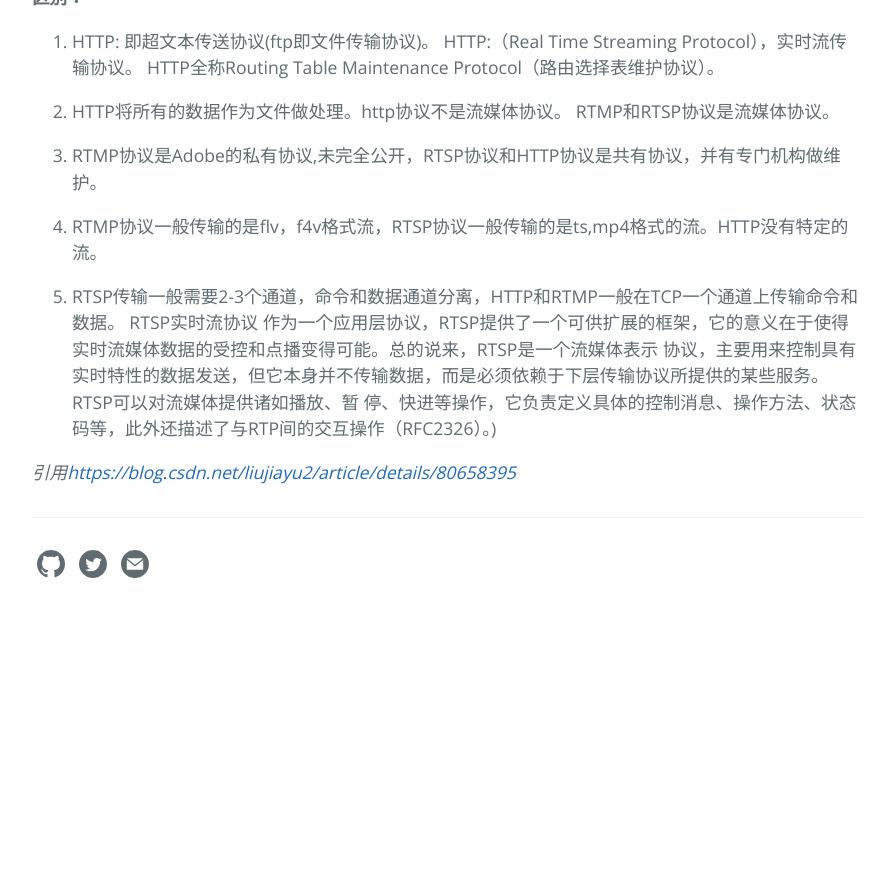
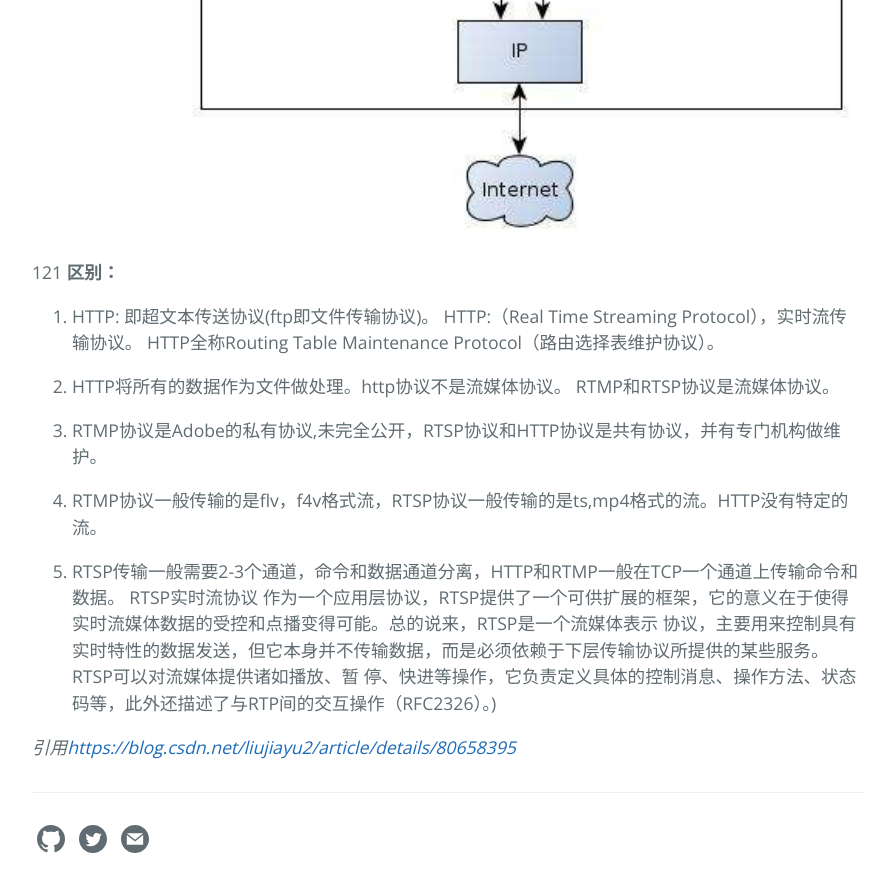
Before and after one commit to jinweizhiyuan/jinweizhiyuan.github.io, a Jekyll site: the page built from _posts/2019-05-09-RtmpRtspHttpDiff.markdown, in a window 1280 px wide and 900 px high, scrolled down 1477 px. Shown: the top 892 px of the window, without its empty margins (192-1087 px from the left). Built offline with Jekyll 4.4.1, drawn with Linux system fonts in a browser that asks for light colours; comment, search, counter and statistics services are not loaded; before the commit the page ends 2109 px from its top, so only the background shows below that.

Commit message:
更新 ruby版本
增加文章图片，并修改大小

```diff
--- a/_posts/2019-05-09-RtmpRtspHttpDiff.markdown
+++ b/_posts/2019-05-09-RtmpRtspHttpDiff.markdown
@@ -19,8 +19,8 @@ __共同点：__
 1. RTSP RTMP HTTP都是在应用应用层。
 2. 理论上RTSP RTMPHTTP都可以做直播和点播，但一般做直播用RTSP RTMP，做点播用HTTP。做视频会议的时候原来用SIP协议，现在基本上被RTMP协议取代了
 
-![示意](/assets/images/20190509001.jpg)
-
+![示意](/assets/images/20190509001.jpg){:width="100%"}
+121
 **区别：**
 1. HTTP: 即超文本传送协议(ftp即文件传输协议)。
       HTTP:（Real Time Streaming Protocol），实时流传输协议。
```
Also changed, not shown: Gemfile.lock, assets/images/20190509001.jpg (added), 1 other file.
